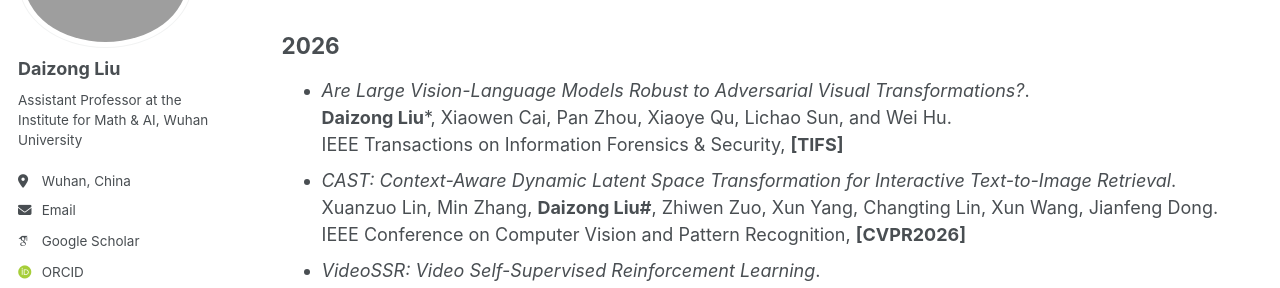
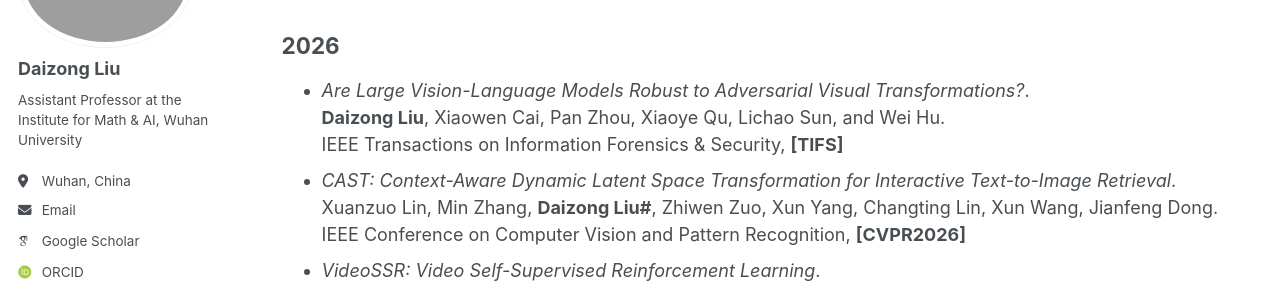
Before and after one commit to liudaizong/liudaizong.github.io, a Jekyll site: the page built from _pages/publications.md, in a window 1280 px wide and 900 px high. Shown: the part 185-473 px from the top of the window. Built offline with Jekyll 4.4.1, drawn with Linux system fonts in a browser that asks for light colours; some web fonts are replaced.

```diff
--- a/_pages/publications.md
+++ b/_pages/publications.md
@@ -7,7 +7,7 @@ author_profile: true
 *denotes the Co-First Authorship, #denotes the Corresponding Author
 
 ## 2026
-* *Are Large Vision-Language Models Robust to Adversarial Visual Transformations?*.<br/> **Daizong Liu***, Xiaowen Cai, Pan Zhou, Xiaoye Qu, Lichao Sun, and Wei Hu.<br/> IEEE Transactions on Information Forensics & Security, **[TIFS]**
+* *Are Large Vision-Language Models Robust to Adversarial Visual Transformations?*.<br/> **Daizong Liu**, Xiaowen Cai, Pan Zhou, Xiaoye Qu, Lichao Sun, and Wei Hu.<br/> IEEE Transactions on Information Forensics & Security, **[TIFS]**
 * *CAST: Context-Aware Dynamic Latent Space Transformation for Interactive Text-to-Image Retrieval*.<br/> Xuanzuo Lin, Min Zhang, **Daizong Liu#**, Zhiwen Zuo, Xun Yang, Changting Lin, Xun Wang, Jianfeng Dong.<br/> IEEE Conference on Computer Vision and Pattern Recognition, **[CVPR2026]**
 * *VideoSSR: Video Self-Supervised Reinforcement Learning*.<br/> Zefeng He, Xiaoye Qu, Yafu Li, Siyuan Huang, **Daizong Liu**, Yu Cheng.<br/> IEEE Conference on Computer Vision and Pattern Recognition, **[CVPR2026]**
 * *Generating Transferable Attacks across Large Vision-Language Models using Adversarial Deformation Learning*.<br/> **Daizong Liu**, Wangqin Liu, Xiaowen Cai, Pan Zhou, Runwei Guan, Xiaoye Qu, Bo Du.<br/> Pattern Recognition, **[PR]**
```
